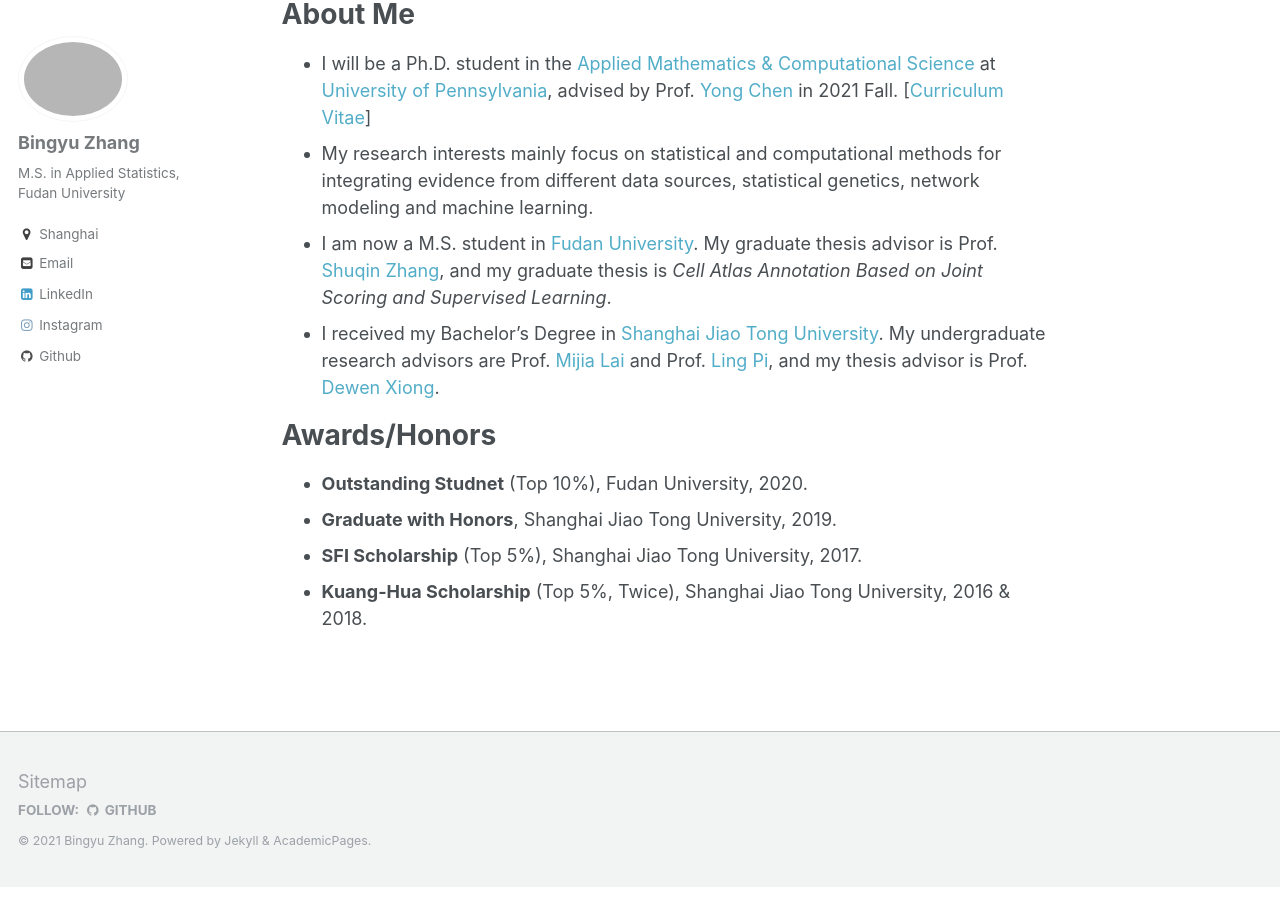
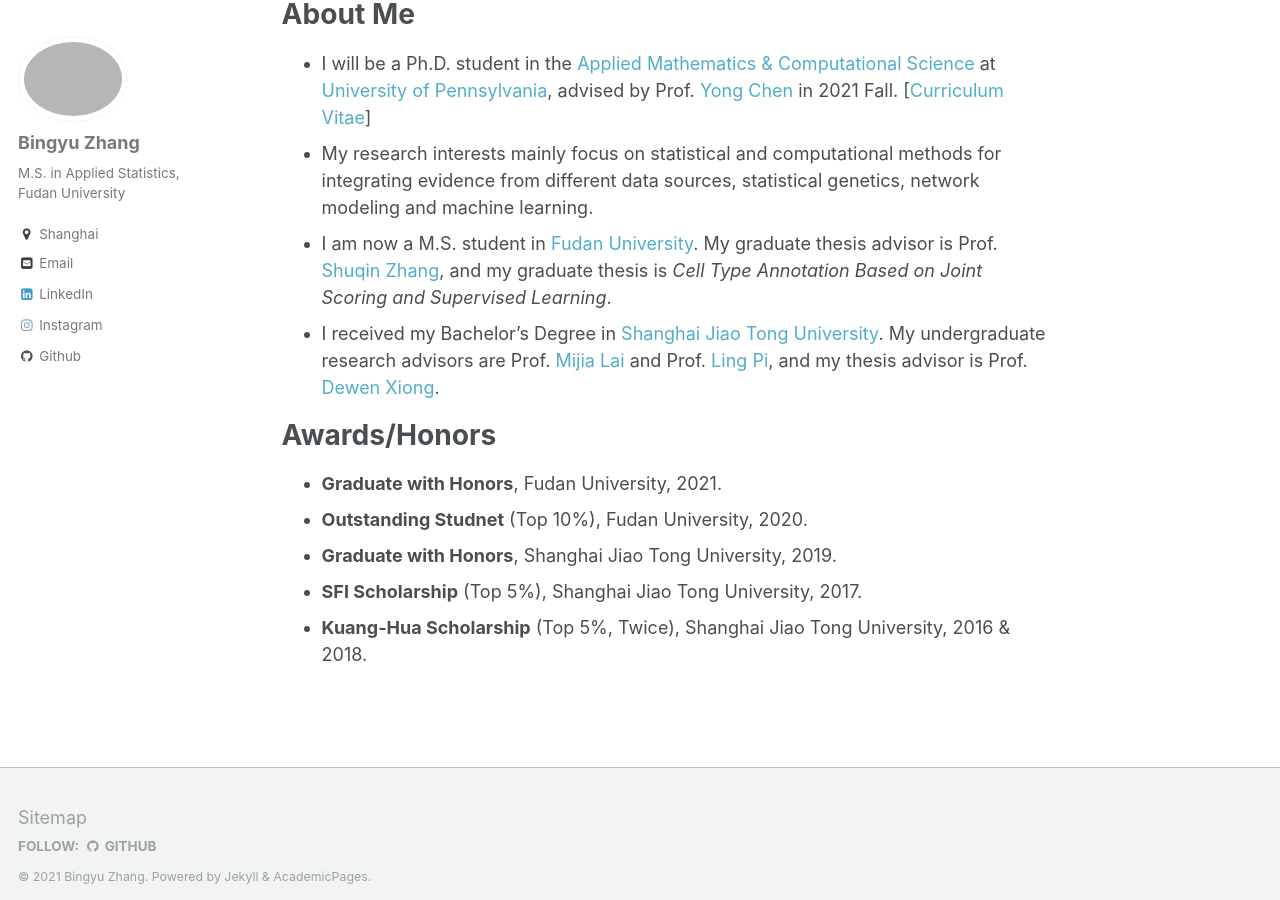
Before and after one commit to nbxszby416/nbxszby416.github.io, a Jekyll site: the page built from _pages/about.md, in a window 1280 px wide and 900 px high, scrolled down 495 px. Built offline with Jekyll 4.4.1, drawn with Linux system fonts in a browser that asks for light colours.

Commit message:
update awards

```diff
--- a/_pages/about.md
+++ b/_pages/about.md
@@ -15,10 +15,11 @@ redirect_from:
 # About Me
 * I will be a Ph.D. student in the [Applied Mathematics & Computational Science](https://www.amcs.upenn.edu/) at [University of Pennsylvania](https://www.upenn.edu/), advised by Prof. [Yong Chen](https://penncil.med.upenn.edu/about-pi/) in 2021 Fall. [[Curriculum Vitae](https://nbxszby416.github.io/files/bingyu_cv.pdf)]
 * My research interests mainly focus on statistical and computational methods for integrating evidence from different data sources, statistical genetics, network modeling and machine learning.
-* I am now a M.S. student in [Fudan University](https://www.fudan.edu.cn/en). My graduate thesis advisor is Prof. [Shuqin Zhang](http://math.fudan.edu.cn/ShowPeople.aspx?info_lb=548&flag=526&info_id=3144), and my graduate thesis is *Cell Atlas Annotation Based on Joint Scoring and Supervised Learning*.
+* I am now a M.S. student in [Fudan University](https://www.fudan.edu.cn/en). My graduate thesis advisor is Prof. [Shuqin Zhang](http://math.fudan.edu.cn/ShowPeople.aspx?info_lb=548&flag=526&info_id=3144), and my graduate thesis is *Cell Type Annotation Based on Joint Scoring and Supervised Learning*.
 * I received my Bachelor’s Degree in [Shanghai Jiao Tong University](http://en.sjtu.edu.cn/). My undergraduate research advisors are Prof. [Mijia Lai](http://math.sjtu.edu.cn/faculty/mlai/) and Prof. [Ling Pi](http://www.math.sjtu.edu.cn/Default/teachershow/tags/MDAwMDAwMDAwMLKIfts), and my thesis advisor is Prof. [Dewen Xiong](http://www.math.sjtu.edu.cn/Default/teachershow/tags/MDAwMDAwMDAwMLKIhpQ).
 
 # Awards/Honors
+* **Graduate with Honors**, Fudan University, 2021.
 * **Outstanding Studnet** (Top 10%), Fudan University, 2020.
 * **Graduate with Honors**, Shanghai Jiao Tong University, 2019.
 * **SFI Scholarship** (Top 5%), Shanghai Jiao Tong University, 2017.
```
